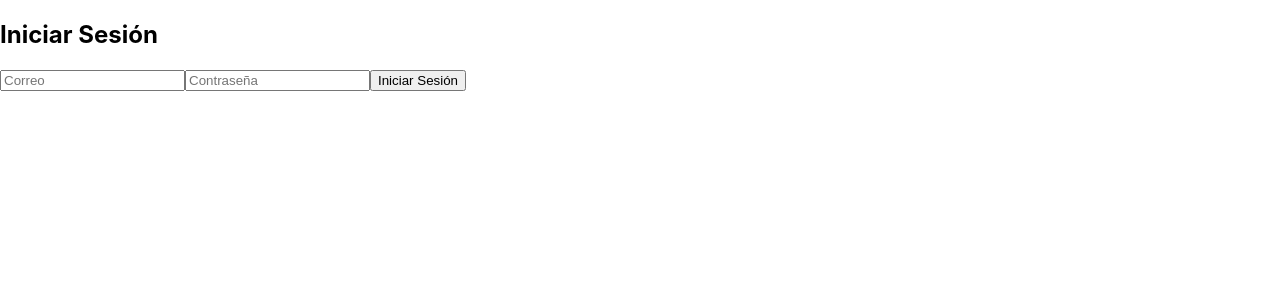
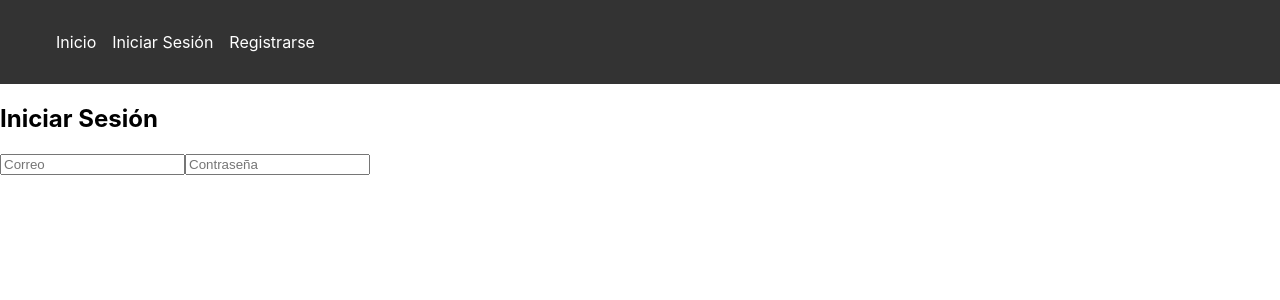
Before and after one commit to MACARENASTORE/ecommerce-frontend, a React (Create React App) app: page /login in a window 1280 px wide. Shown: the top 300 px of the page. Built offline with nearby package versions, Linux system fonts and the light colour scheme.

Commit message:
login - registro -navbar

```diff
--- a/src/App.js
+++ b/src/App.js
@@ -1,18 +1,32 @@
 // src/App.js
-import React from 'react';
+import React, { useState } from 'react';
 import { BrowserRouter as Router, Route, Routes } from 'react-router-dom';
 import Home from './components/Home';
 import Login from './components/Auth/Login';
 import Register from './components/Auth/Register';
+import Navbar from './components/navbar/Navbar';
 
 const App = () => {
+    const [isAuthenticated, setIsAuthenticated] = useState(false);
+
+    const handleLogin = () => {
+        setIsAuthenticated(true);
+    };
+
+    const handleLogout = () => {
+        setIsAuthenticated(false);
+        localStorage.removeItem('token'); // Elimina el token del almacenamiento local
+    };
+
     return (
         <Router>
+            <Navbar isAuthenticated={isAuthenticated} onLogout={handleLogout} />
             <div>
                 <Routes>
                     <Route path="/" element={<Home />} />
-                    <Route path="/login" element={<Login />} />
+                    <Route path="/login" element={<Login onLogin={handleLogin} />} />
                     <Route path="/register" element={<Register />} />
+                    {/* Aquí podrías añadir más rutas privadas, como /profile */}
                 </Routes>
             </div>
         </Router>
--- a/src/components/Auth/Login.js
+++ b/src/components/Auth/Login.js
@@ -2,7 +2,7 @@
 import React, { useState } from 'react';
 import axios from 'axios';
 
-const Login = () => {
+const Login = ({ onLogin }) => {
     const [email, setEmail] = useState('');
     const [password, setPassword] = useState('');
     const [message, setMessage] = useState('');
@@ -15,8 +15,8 @@
                 password,
             });
             setMessage(response.data.message);
-            // Almacena el token en localStorage o en el estado global
             localStorage.setItem('token', response.data.token);
+            onLogin(); // Cambia el estado de autenticación
         } catch (error) {
             setMessage(error.response.data.message || 'Error al iniciar sesión');
         }
--- /dev/null
+++ b/src/components/navbar/Navbar.css
@@ -0,0 +1,28 @@
+/* src/components/Navbar.css */
+nav {
+    background-color: #333;
+    color: white;
+    padding: 1rem;
+}
+
+ul {
+    list-style: none;
+    display: flex;
+    gap: 1rem;
+}
+
+li {
+    display: inline;
+}
+
+a {
+    color: white;
+    text-decoration: none;
+}
+
+button {
+    background-color: transparent;
+    color: white;
+    border: none;
+    cursor: pointer;
+}
--- a/src/components/navbar/Navbar.js
+++ b/src/components/navbar/Navbar.js
@@ -1,6 +1,7 @@
 // src/components/Navbar.js
 import React from 'react';
 import { Link } from 'react-router-dom';
+import './Navbar.css';
 
 const Navbar = ({ isAuthenticated, onLogout }) => {
     return (
```
